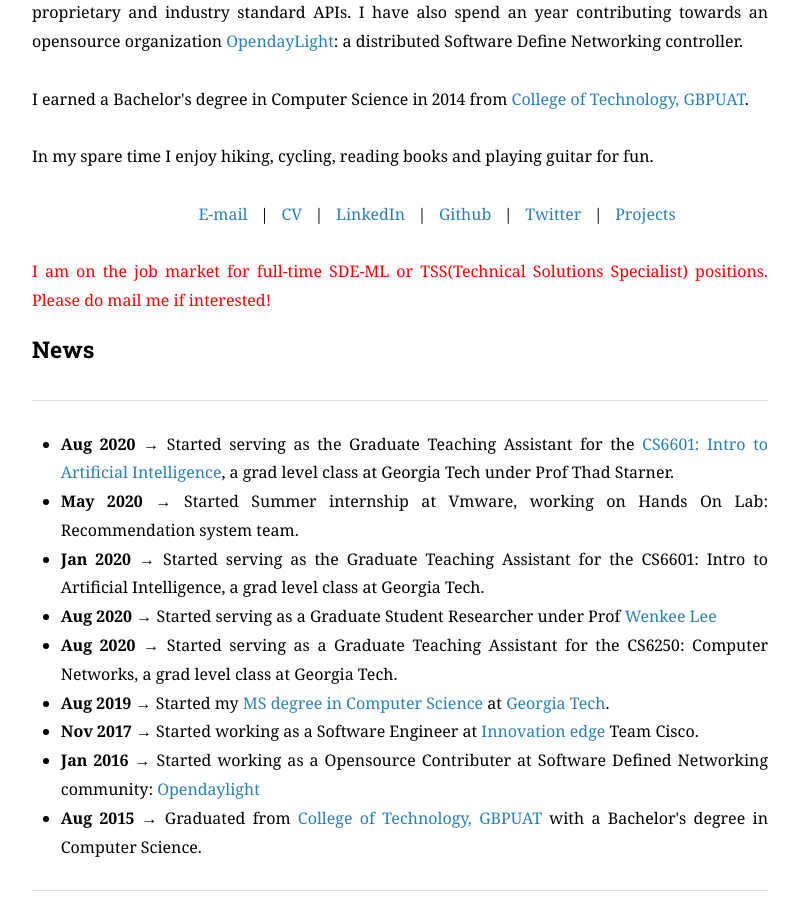
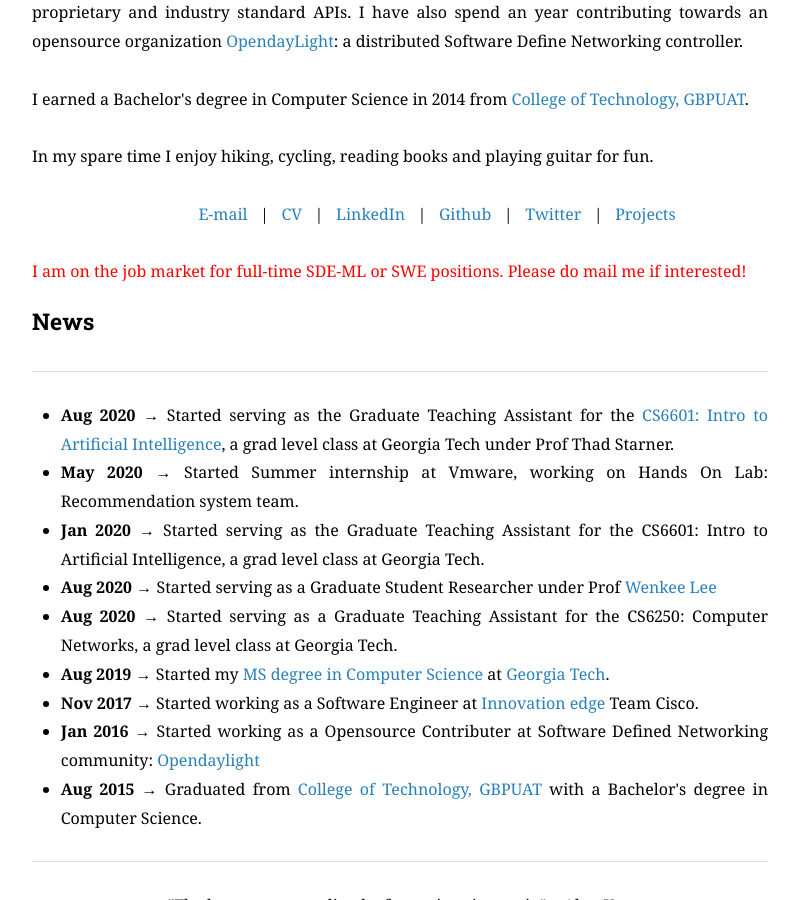
Before and after one commit to Gaurav-Pande/gaurav-pande.github.io, a Jekyll site: the page built from about.md, in a window 1280 px wide and 900 px high, scrolled down 733 px. Shown: the whole window, without its empty margins (240-1039 px from the left). Built offline with Jekyll 4.4.1, drawn with Linux system fonts in a browser that asks for light colours; nearby versions of some CDN libraries; a style sheet for code colours, icons or effects is not loaded.

Commit message:
Update about.md

```diff
--- a/about.md
+++ b/about.md
@@ -47,7 +47,7 @@ In my spare time I enjoy hiking, cycling, reading books and playing guitar for f
 
 My research interests lie in the broad area of Natural Language Proce. Specifically, I'm interested in building AI agents, that can communicate (Natural Langauge Processing) and act (Robotics) while being grounded in a given environment (Computer vision).
  -->
-<p style="color:red;">I am on the job market for full-time SDE-ML or TSS(Technical Solutions Specialist) positions. Please do mail me if interested!</p>
+<p style="color:red;">I am on the job market for full-time SDE-ML or SWE positions. Please do mail me if interested!</p>
 
 <h3>News</h3>
 <hr>
```
